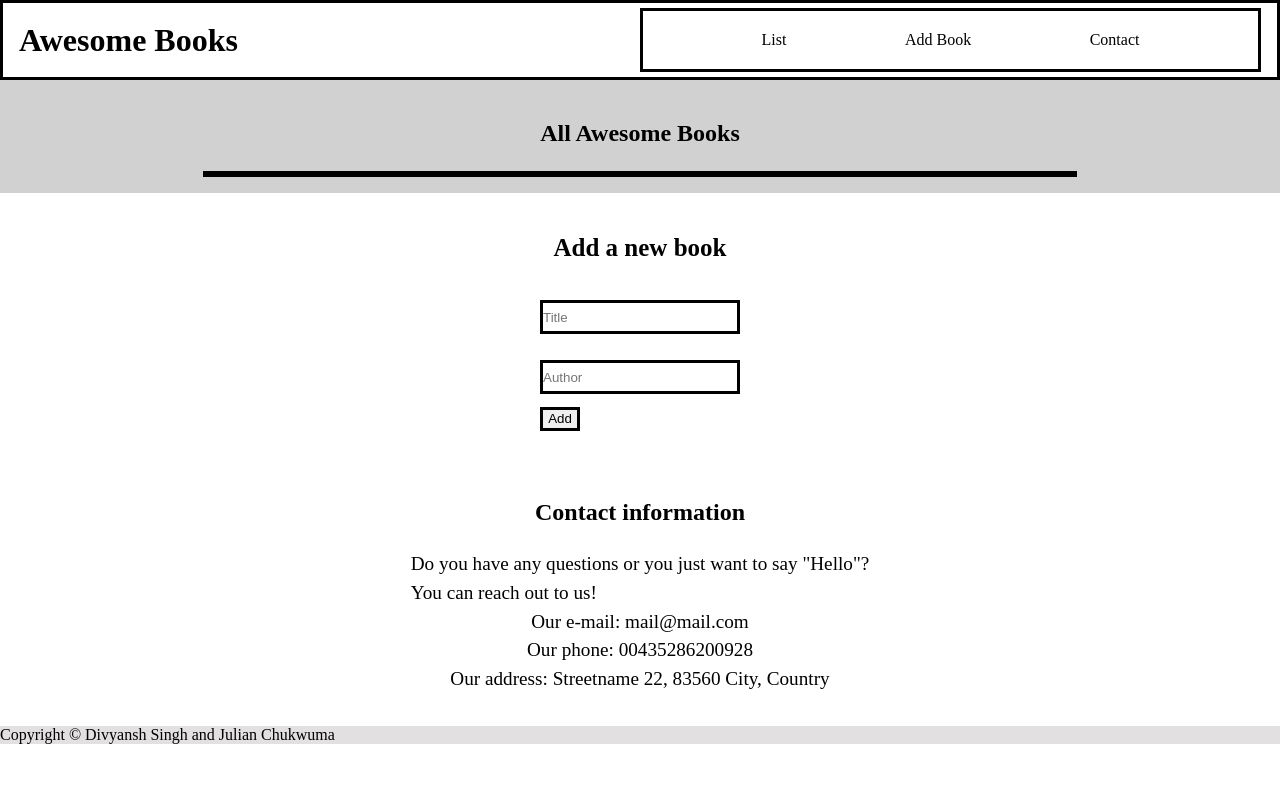
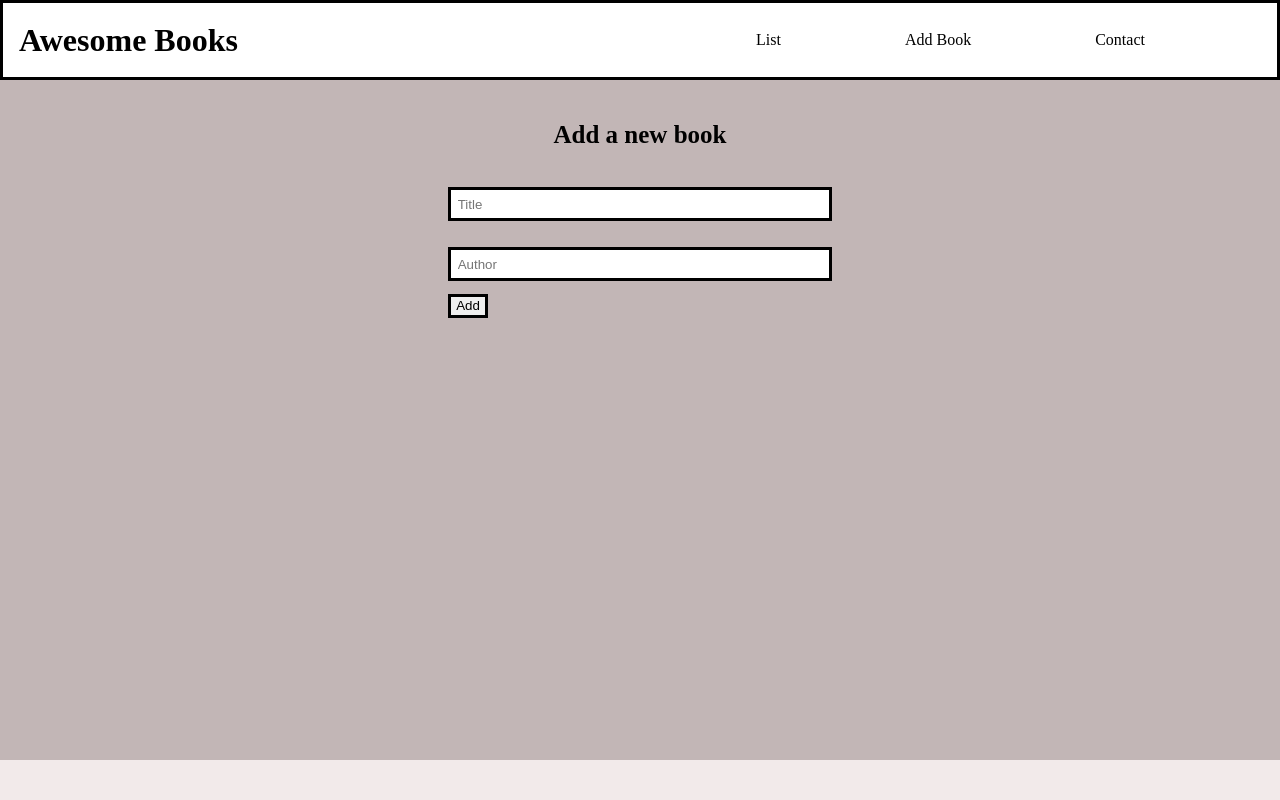
Before and after one commit to julzedz/Awesome-Books, a website with bundled scripts: page index.html in a window 1280 px wide. Shown: the top 800 px of the page. Built offline with nearby package versions, Linux system fonts and the light colour scheme.

Commit message:
Update style.css

```diff
--- a/style.css
+++ b/style.css
@@ -48,30 +48,10 @@ ul {
   padding: 1em;
 }
 
-.title-input {
-  margin: 1em;
-  border: 3px solid black;
-  width: 200px;
-}
-
 #book-det {
   display: grid;
   grid-template-rows: 60px 60px 20px;
   justify-content: center;
-}
-
-.author-input {
-  display: block;
-  margin: 1em;
-  width: 200px;
-  border: 3px solid black;
-}
-
-.add-btn {
-  margin: auto 1em;
-  padding: 0.1em;
-  width: 40px;
-  border: 3px solid black;
 }
 
 .remove-btn {
@@ -82,9 +62,10 @@ ul {
 .collection-section {
   margin: 0 auto;
   width: 100%;
+  height: 85vh;
   background: #d1d1d1;
   padding: 1em;
-  /* display: none; */
+  display: none;
 }
 
 #form-title {
@@ -102,10 +83,13 @@ header {
   display: flex;
   justify-content: space-between;
   align-items: center;
-  gap: 5em;
   border: 3px solid black;
   padding: 0 1rem;
   height: 10vh;
+}
+
+nav {
+  width: 50%;
 }
 
 .nav {
@@ -114,28 +98,49 @@ header {
   justify-content: space-evenly;
   text-align: center;
   align-items: center;
-  border: 3px solid black;
-  padding: 0 1rem;
+  padding: 0 .5rem;
   height: 8vh;
   width: 100%;
   gap: 1em;
 }
 
-nav {
-  width: 50%;
+.form {
+  /* display: none; */
+  background: #c2b6b6;
+  height: 85vh;
 }
 
-.form {
-  /* display: none; */
+.title-input {
+  margin: 1em;
+  border: 3px solid black;
+  width: 30vw;
+  padding: .5em;
+}
+
+.author-input {
+  display: block;
+  margin: 1em;
+  width: 30vw;
+  padding: .5em;
+  border: 3px solid black;
+}
+
+.add-btn {
+  margin: auto 1em;
+  padding: 0.1em;
+  width: 40px;
+  border: 3px solid black;
 }
 
 #ContactPage {
-/* display: none; */
-  text-align: center;
+  display: none;
   padding: 2em;
   margin: auto;
   display: flex;
   flex-direction: column;
+  background: #f2eaea;
+  height: 85vh;
+  width: 100vw;
 }
 
 #ContactPage ul li, #ContactPage p{
@@ -148,6 +153,10 @@ nav {
   text-align: left;
 }
 
+#ContactPage ul {
+  margin: 0 auto;
+}
+
 footer {
-  background: #e2e0e0;
+  height: 5vh;
 }
```
